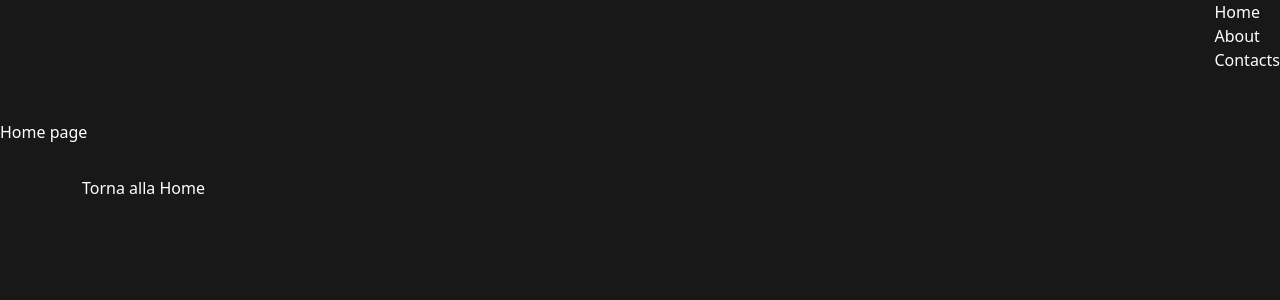
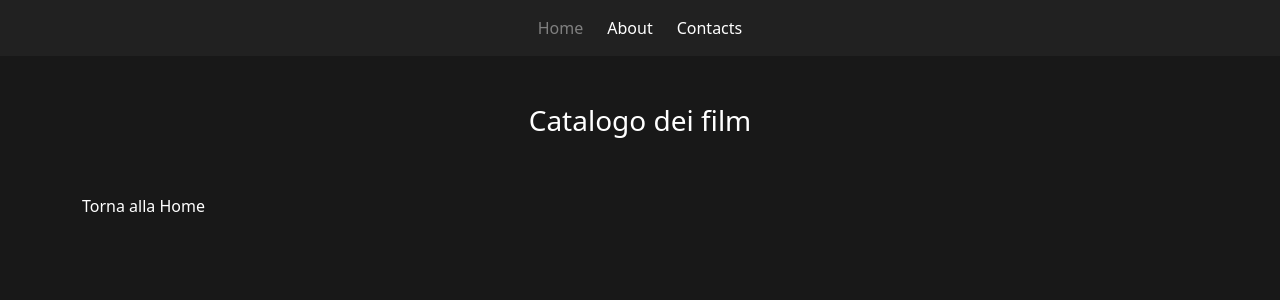
Before and after one commit to gianluca-milesi/webapp-react, a React (Vite) app: page / in a window 1280 px wide. Shown: the top 300 px of the page. Built offline with nearby package versions, Linux system fonts and the light colour scheme.

Commit message:
ADD: style to navbar and header

```diff
--- a/src/components/Navbar.jsx
+++ b/src/components/Navbar.jsx
@@ -3,7 +3,7 @@ import { NavLink } from "react-router-dom"
 function Navbar() {
     return (
         <nav>
-            <ul>
+            <ul className="d-flex justify-content-center align-items-center gap-4">
                 <li><NavLink to="/">Home</NavLink></li>
                 <li><NavLink to="/about">About</NavLink></li>
                 <li><NavLink to="/contact">Contacts</NavLink></li>
--- a/src/index.css
+++ b/src/index.css
@@ -8,6 +8,10 @@
 body {
   background-color: #181818;
   color: white;
+}
+
+header{
+  background-color: #212121;
 }
 
 main {
@@ -28,8 +32,21 @@ a {
 ul,
 ol {
   list-style: none;
+  margin: 0;
+  padding: 0;
 }
 
 img {
   max-width: 100%;
 }
+
+
+
+
+
+
+
+/* UTILITIES */
+.active{
+  color: gray;
+}
--- a/src/layouts/Header.jsx
+++ b/src/layouts/Header.jsx
@@ -2,8 +2,7 @@ import Navbar from "../components/Navbar"
 
 function Header() {
     return (
-        <header className="d-flex justify-content-between align-items-center">
-            <img src=""/>
+        <header className="p-3">
             <Navbar />
         </header>
     )
--- a/src/pages/HomePage.jsx
+++ b/src/pages/HomePage.jsx
@@ -1,6 +1,8 @@
 function HomePage() {
     return (
-        <div>Home page</div>
+        <section className="main-title">
+            <h3>Catalogo dei film</h3>
+        </section>
     )
 }
 
```
